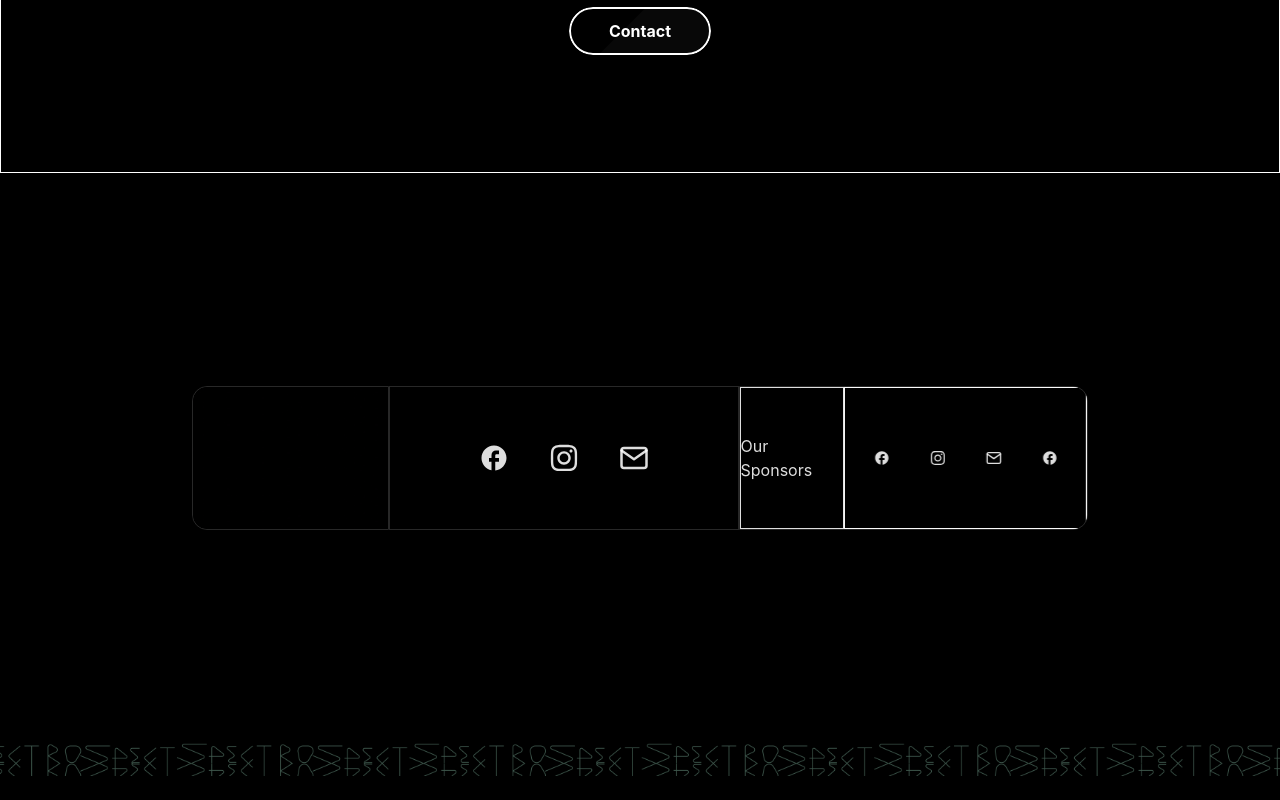
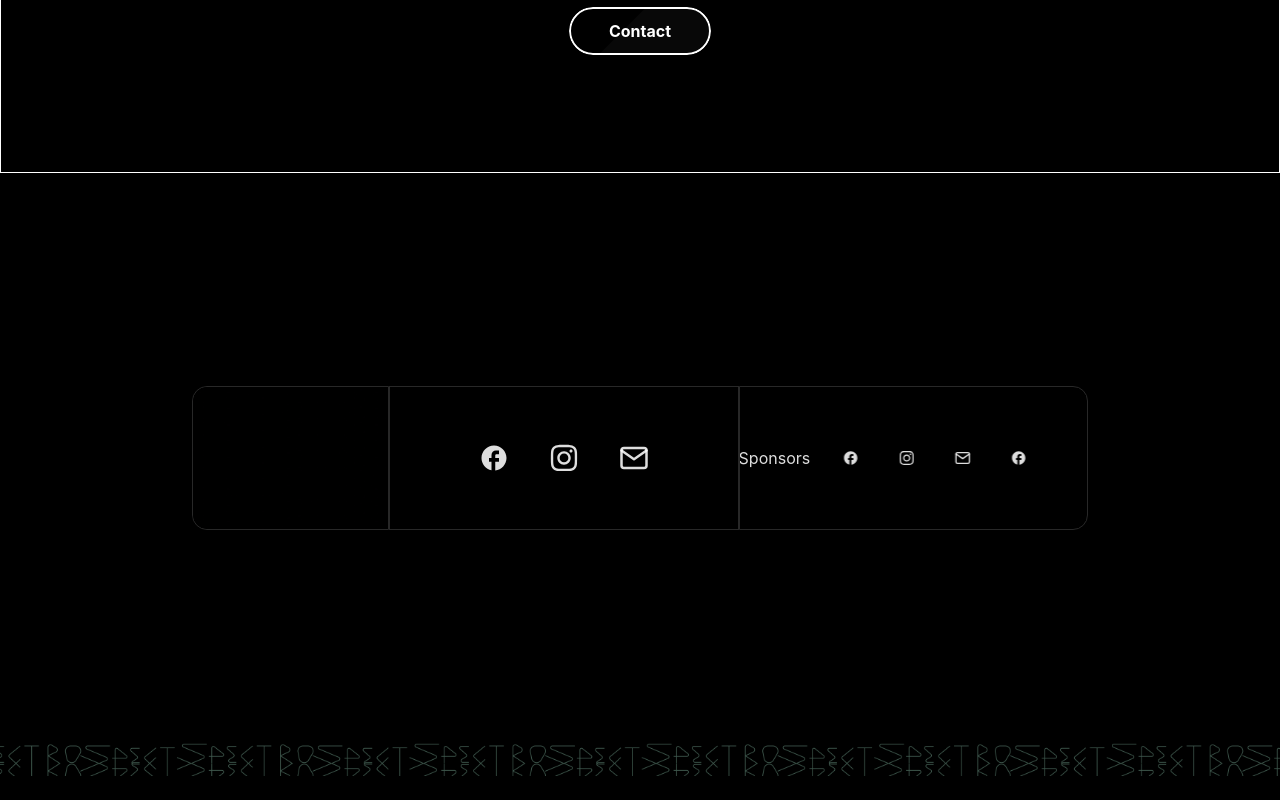
Before and after one commit to IEEE-FISAT-SB-WEBCOM/SpectroSpect-Main, a React (Vite) app in the folder frontend/: page / in a window 1280 px wide. Shown: the part 3434-4234 px from the top of the page. Built offline with nearby package versions, Linux system fonts and the light colour scheme.

Commit message:
Footer Animation

```diff
--- a/frontend/src/App.css
+++ b/frontend/src/App.css
@@ -56,14 +56,14 @@ h1{
 #fb3 div{
   display: flex;
   height: 100%;
-  border: 1px solid ;
+  /* border: 1px solid ; */
   justify-content: center;
   align-items: center;
 }
 
 #footer-slider-1{
   min-width: 30%;
-  animation: opacityIG 10s infinite;
+  animation: opacityIG 20s 1s infinite linear forwards;
 }
 
 #footer-slider-2,#footer-slider-3{
@@ -71,10 +71,12 @@ h1{
 }
 
 #footer-slider-3{
-  animation: slideAnimation 10s 1s infinite linear forwards;
+  animation: slideAnimation1 20s 1s infinite linear forwards;
 }
 
-
+.footer-slider-common{
+  animation: slideAnimation2 5s 11s infinite linear forwards ;
+}
 
 .fb2-icons{
   height: 5vh;
@@ -91,20 +93,39 @@ h1{
   margin-left: 27%;
 }
 
-@keyframes slideAnimation {
+@keyframes slideAnimation1 {
   0%{
     transform: translateX(0%);
   }
-  50%,100%{
+  25%,75%{
     transform: translateX(-100%);
+  }
+  75%,100%{
+    transform: translateX(-500%);
+  }
+}
+
+@keyframes slideAnimation2 {
+  0%{
+    transform: translateX(0%);
+  }
+  100%{
+    transform: translateX(-400%);
   }
 }
 
 @keyframes opacityIG {
   0%{
     opacity: 0;
+    transform: translateX(0%);
   }
-  50%,100%{
+  25%,75%{
     opacity: 1;
+    transform: translateX(0%);
+  }
+
+  75%,100%{
+    opacity: 1;
+    transform: translateX(-1000%);
   }
 }
--- a/frontend/src/components/footer.jsx
+++ b/frontend/src/components/footer.jsx
@@ -47,10 +47,10 @@ const Footer = () => {
                     <a className="hover:cursor-pointer hover:text-gray-400 transition duration-500"><FiMail /></a>
                     <a className="hover:cursor-pointer hover:text-gray-400 transition duration-500 "><MdFacebook /></a>
                   </div>
-                  <div>Workshops</div>
-                  <div>Talks</div>
-                  <div>Pre Show</div>
-                  <div>More Fun</div>
+                  <div className="footer-slider-common">Workshops</div>
+                  <div className="footer-slider-common">Talks</div>
+                  <div className="footer-slider-common">Pre Show</div>
+                  <div className="footer-slider-common">More Fun</div>
                 </div>
             </div>
             <img src={footerLogo}></img>
```
